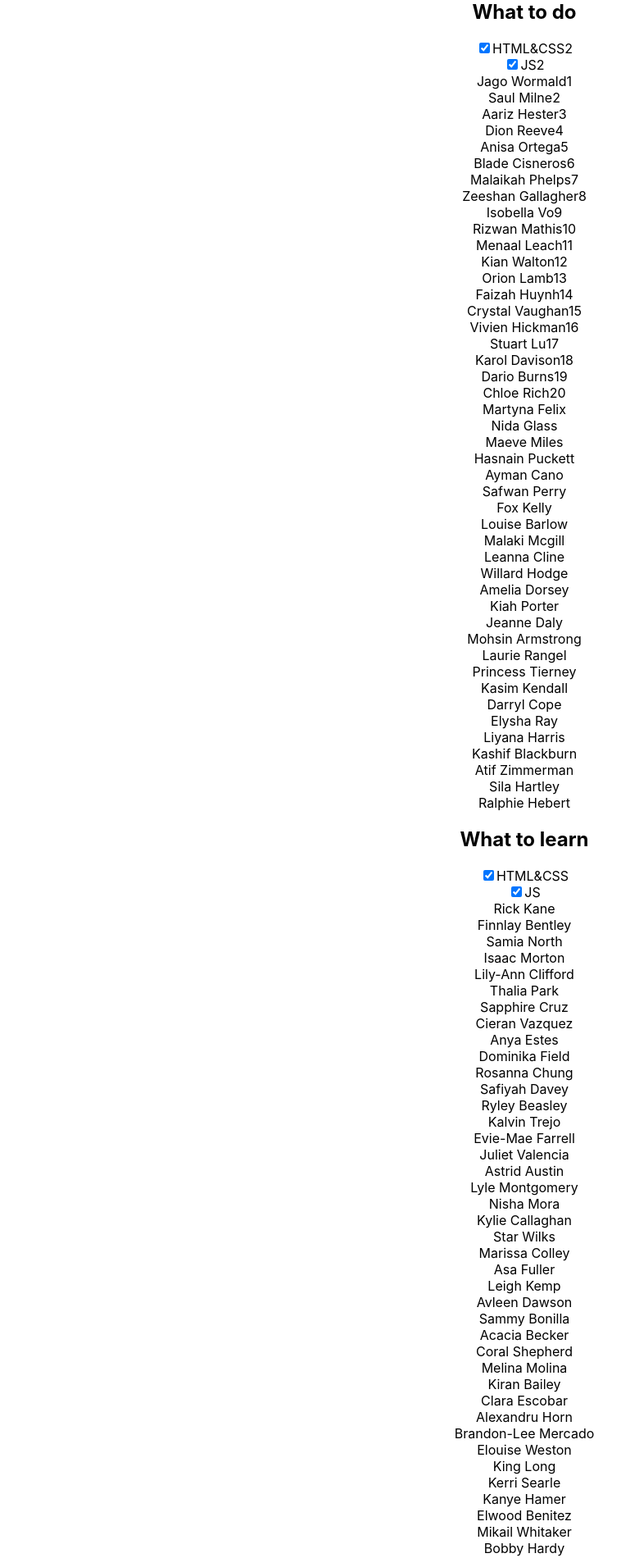
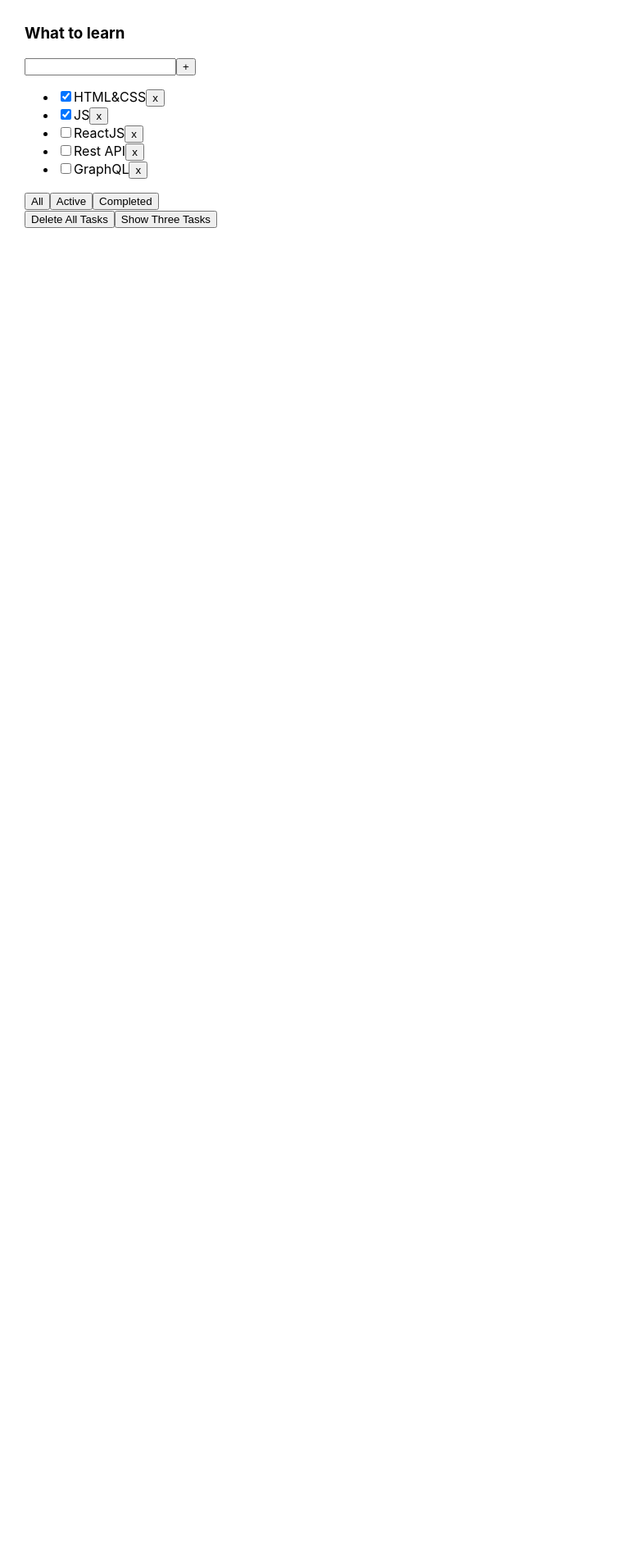
Before and after one commit to vitalyabedik/it-incubator.todolist-exercises, a React (Create React App) app: page / in a window 1280 px wide. Shown: the part 20-1920 px from the top of the page at 82% size, without its empty margins (0-758 px from the left). After the commit the page ends 800 px from the top, so only its background shows below. Built offline with nearby package versions, Linux system fonts and the light colour scheme.

Commit message:
feat: finish 1,2 tasks - 02 lesson

```diff
--- a/src/App.css
+++ b/src/App.css
@@ -1,38 +1,25 @@
+
 .App {
-  text-align: center;
+  padding: 30px;
+  display: flex;
 }
 
-.App-logo {
-  height: 40vmin;
-  pointer-events: none;
+.App > div {
+  margin-right: 50px;
 }
 
-@media (prefers-reduced-motion: no-preference) {
-  .App-logo {
-    animation: App-logo-spin infinite 20s linear;
-  }
+.error {
+  border: red 1px solid;
 }
 
-.App-header {
-  background-color: #282c34;
-  min-height: 100vh;
-  display: flex;
-  flex-direction: column;
-  align-items: center;
-  justify-content: center;
-  font-size: calc(10px + 2vmin);
-  color: white;
+.error-message {
+  color: red;
 }
 
-.App-link {
-  color: #61dafb;
+.active-filter {
+  background-color: aquamarine;
 }
 
-@keyframes App-logo-spin {
-  from {
-    transform: rotate(0deg);
-  }
-  to {
-    transform: rotate(360deg);
-  }
+.is-done {
+  opacity: 0.5;
 }
--- a/src/App.tsx
+++ b/src/App.tsx
@@ -1,132 +1,73 @@
-import React from 'react';
+import React, {useState} from 'react';
 import './App.css';
-import Tasks from "./Tasks";
+import {Todolist} from './Todolist';
+
+export type FilterValuesType = "all" | "active" | "completed" | 'clear' | 'showThreeTasks';
+
+//Hi guys!
+//1. Let's create a 'DELETE ALL TASKS' button, and place it above the filter buttons
+//Clicking the button removes all tasks
+//2. Let's create a fourth filter button-if you click it, the first three tasks will be displayed
+//3. Relocate everything associated with  filters to the Todolist.tsx component. Make it work
+//
+// let [filter, setFilter] = useState<FilterValuesType>("all");
+//
+// let tasksForTodolist = tasks;
+//
+// if (filter === "active") {
+//     tasksForTodolist = tasks.filter(t => t.isDone === false);
+// }
+// if (filter === "completed") {
+//     tasksForTodolist = tasks.filter(t => t.isDone === true);
+// }
+//
+// function changeFilter(value: FilterValuesType) {
+//     setFilter(value);
+// }
+
+function App() {
+
+    let [tasks, setTasks] = useState([
+        {id: 1, title: "HTML&CSS", isDone: true},
+        {id: 2, title: "JS", isDone: true},
+        {id: 3, title: "ReactJS", isDone: false},
+        {id: 4, title: "Rest API", isDone: false},
+        {id: 5, title: "GraphQL", isDone: false},
+    ]);
+
+    function removeTask(id: number) {
+        let filteredTasks = tasks.filter(t => t.id != id);
+        setTasks(filteredTasks);
+    }
+
+    let [filter, setFilter] = useState<FilterValuesType>("all");
+
+    let tasksForTodolist = tasks;
+
+    if (filter === "active") {
+        tasksForTodolist = tasks.filter(t => !t.isDone);
+    }
+    if (filter === "completed") {
+        tasksForTodolist = tasks.filter(t => t.isDone);
+    }
+    if (filter === "clear") {
+        tasksForTodolist = [];
+    }
+    if (filter === "showThreeTasks") {
+        tasksForTodolist = tasks.slice(0, 3);
+    }
 
 
-// Hi Guys!
-// Let's reinforce our current session!
-// -You have 2 arrays. You should create a new component TASKS, where you will render these arrays.
-// -Don't forget to assign types to our data.
-
-const App: React.FC =  () => {
-    const data1 = {
-        title: "What to do",
-        tasks: [
-            {taskId: 1, title: "HTML&CSS2", isDone: true},
-            {taskId: 2, title: "JS2", isDone: true}
-        ],
-        students: [
-            'Jago Wormald1',
-            'Saul Milne2',
-            'Aariz Hester3',
-            'Dion Reeve4',
-            'Anisa Ortega5',
-            'Blade Cisneros6',
-            'Malaikah Phelps7',
-            'Zeeshan Gallagher8',
-            'Isobella Vo9',
-            'Rizwan Mathis10',
-            'Menaal Leach11',
-            'Kian Walton12',
-            'Orion Lamb13',
-            'Faizah Huynh14',
-            'Crystal Vaughan15',
-            'Vivien Hickman16',
-            'Stuart Lu17',
-            'Karol Davison18',
-            'Dario Burns19',
-            'Chloe Rich20',
-            'Martyna Felix',
-            'Nida Glass',
-            'Maeve Miles',
-            'Hasnain Puckett',
-            'Ayman Cano',
-            'Safwan Perry',
-            'Fox Kelly',
-            'Louise Barlow',
-            'Malaki Mcgill',
-            'Leanna Cline',
-            'Willard Hodge',
-            'Amelia Dorsey',
-            'Kiah Porter',
-            'Jeanne Daly',
-            'Mohsin Armstrong',
-            'Laurie Rangel',
-            'Princess Tierney',
-            'Kasim Kendall',
-            'Darryl Cope',
-            'Elysha Ray',
-            'Liyana Harris',
-            'Kashif Blackburn',
-            'Atif Zimmerman',
-            'Sila Hartley',
-            'Ralphie Hebert',
-        ]
-    }
-    const data2 =   {
-        title: "What to learn",
-        tasks: [
-            {taskId: 1, title: "HTML&CSS", isDone: true},
-            {taskId: 2, title: "JS", isDone: true}
-        ],
-        students: [
-            'Rick Kane',
-            'Finnlay Bentley',
-            'Samia North',
-            'Isaac Morton',
-            'Lily-Ann Clifford',
-            'Thalia Park',
-            'Sapphire Cruz',
-            'Cieran Vazquez',
-            'Anya Estes',
-            'Dominika Field',
-            'Rosanna Chung',
-            'Safiyah Davey',
-            'Ryley Beasley',
-            'Kalvin Trejo',
-            'Evie-Mae Farrell',
-            'Juliet Valencia',
-            'Astrid Austin',
-            'Lyle Montgomery',
-            'Nisha Mora',
-            'Kylie Callaghan',
-            'Star Wilks',
-            'Marissa Colley',
-            'Asa Fuller',
-            'Leigh Kemp',
-            'Avleen Dawson',
-            'Sammy Bonilla',
-            'Acacia Becker',
-            'Coral Shepherd',
-            'Melina Molina',
-            'Kiran Bailey',
-            'Clara Escobar',
-            'Alexandru Horn',
-            'Brandon-Lee Mercado',
-            'Elouise Weston',
-            'King Long',
-            'Kerri Searle',
-            'Kanye Hamer',
-            'Elwood Benitez',
-            'Mikail Whitaker',
-            'Bobby Hardy',
-            'Talha Ferry',
-            'Priscilla Landry',
-            'Olivia-Grace Cain',
-            'Kiaan Wallace',
-            'Wesley Padilla90',
-            'Ella-Grace Wooten91',
-            'Kaif Molloy92',
-            'Kamal Broadhurst93',
-            'Bianca Ferrell94',
-            'Micheal Talbot95',
-        ]
+    function changeFilter(value: FilterValuesType) {
+        setFilter(value);
     }
 
     return (
         <div className="App">
-            <Tasks data={data1}/>
-            <Tasks data={data2}/>
+            <Todolist title="What to learn"
+                      tasks={tasksForTodolist}
+                      removeTask={removeTask}
+                      changeFilter={changeFilter}/>
         </div>
     );
 }
@@ -134,205 +75,61 @@ const App: React.FC =  () => {
 export default App;
 
 
+//-------------------------------------------------------------------------
 
-
-
-
-
-
-
-
-
-
-
-
-
-
-
-
-
-
-
-
-
-
-
-
-
-//--------------------------------------------------------------
-// import React from 'react';
+// import React, {useState} from 'react';
 // import './App.css';
-// import {Tasks} from "./Tasks";
-//
-// export type DataType = {
-//     title: string
-//     tasks: Array<TasksType>
-//     students: Array<string>
-// }
-// export type TasksType = {
-//     taskId: number
-//     title: string
-//     isDone: boolean
-// }
+// import {Todolist} from './Todolist';
 //
 //
+// export type FilterValuesType = "all" | "active" | "completed" | "three";
+//
 // function App() {
-//     const data1= {
-//         title: "What to do",
-//         tasks: [
-//             {taskId: 1, title: "HTML&CSS2", isDone: true},
-//             {taskId: 2, title: "JS2", isDone: true}
-//         ],
-//         students: [
-//             'Jago Wormald1',
-//             'Saul Milne2',
-//             'Aariz Hester3',
-//             'Dion Reeve4',
-//             'Anisa Ortega5',
-//             'Blade Cisneros6',
-//             'Malaikah Phelps7',
-//             'Zeeshan Gallagher8',
-//             'Isobella Vo9',
-//             'Rizwan Mathis10',
-//             'Menaal Leach11',
-//             'Kian Walton12',
-//             'Orion Lamb13',
-//             'Faizah Huynh14',
-//             'Crystal Vaughan15',
-//             'Vivien Hickman16',
-//             'Stuart Lu17',
-//             'Karol Davison18',
-//             'Dario Burns19',
-//             'Chloe Rich20',
-//             'Martyna Felix',
-//             'Nida Glass',
-//             'Maeve Miles',
-//             'Hasnain Puckett',
-//             'Ayman Cano',
-//             'Safwan Perry',
-//             'Fox Kelly',
-//             'Louise Barlow',
-//             'Malaki Mcgill',
-//             'Leanna Cline',
-//             'Willard Hodge',
-//             'Amelia Dorsey',
-//             'Kiah Porter',
-//             'Jeanne Daly',
-//             'Mohsin Armstrong',
-//             'Laurie Rangel',
-//             'Princess Tierney',
-//             'Kasim Kendall',
-//             'Darryl Cope',
-//             'Elysha Ray',
-//             'Liyana Harris',
-//             'Kashif Blackburn',
-//             'Atif Zimmerman',
-//             'Sila Hartley',
-//             'Ralphie Hebert',
-//         ]
+//
+//     let [tasks, setTasks] = useState([
+//         {id: 1, title: "HTML&CSS", isDone: true},
+//         {id: 2, title: "JS", isDone: true},
+//         {id: 3, title: "ReactJS", isDone: false},
+//         {id: 4, title: "Rest API", isDone: false},
+//         {id: 5, title: "GraphQL", isDone: false},
+//     ]);
+//
+//     const deleteAllTasks = () => {
+//         setTasks([])
 //     }
-//     const data2 = {
-//         title: "What to learn",
-//         tasks: [
-//             {taskId: 1, title: "HTML&CSS", isDone: true},
-//             {taskId: 2, title: "JS", isDone: true}
-//         ],
-//         students: [
-//             'Rick Kane',
-//             'Finnlay Bentley',
-//             'Samia North',
-//             'Isaac Morton',
-//             'Lily-Ann Clifford',
-//             'Thalia Park',
-//             'Sapphire Cruz',
-//             'Cieran Vazquez',
-//             'Anya Estes',
-//             'Dominika Field',
-//             'Rosanna Chung',
-//             'Safiyah Davey',
-//             'Ryley Beasley',
-//             'Kalvin Trejo',
-//             'Evie-Mae Farrell',
-//             'Juliet Valencia',
-//             'Astrid Austin',
-//             'Lyle Montgomery',
-//             'Nisha Mora',
-//             'Kylie Callaghan',
-//             'Star Wilks',
-//             'Marissa Colley',
-//             'Asa Fuller',
-//             'Leigh Kemp',
-//             'Avleen Dawson',
-//             'Sammy Bonilla',
-//             'Acacia Becker',
-//             'Coral Shepherd',
-//             'Melina Molina',
-//             'Kiran Bailey',
-//             'Clara Escobar',
-//             'Alexandru Horn',
-//             'Brandon-Lee Mercado',
-//             'Elouise Weston',
-//             'King Long',
-//             'Kerri Searle',
-//             'Kanye Hamer',
-//             'Elwood Benitez',
-//             'Mikail Whitaker',
-//             'Bobby Hardy',
-//             'Talha Ferry',
-//             'Priscilla Landry',
-//             'Olivia-Grace Cain',
-//             'Kiaan Wallace',
-//             'Wesley Padilla90',
-//             'Ella-Grace Wooten91',
-//             'Kaif Molloy92',
-//             'Kamal Broadhurst93',
-//             'Bianca Ferrell94',
-//             'Micheal Talbot95',
-//         ]
+//
+//     function removeTask(id: number) {
+//         let filteredTasks = tasks.filter(t => t.id != id);
+//         setTasks(filteredTasks);
 //     }
+//
+//     // let [filter, setFilter] = useState<FilterValuesType>("all");
+//     //
+//     // let tasksForTodolist = tasks;
+//     //
+//     // if (filter === "active") {
+//     //     tasksForTodolist = tasks.filter(t => t.isDone === false);
+//     // }
+//     // if (filter === "completed") {
+//     //     tasksForTodolist = tasks.filter(t => t.isDone === true);
+//     // }
+//     //
+//     // function changeFilter(value: FilterValuesType) {
+//     //     setFilter(value);
+//     // }
 //
 //     return (
 //         <div className="App">
-//             <Tasks data={data1}/>
-//             <Tasks data={data2}/>
+//             <Todolist
+//                 title="What to learn"
+//                 tasks={tasks}
+//                 removeTask={removeTask}
+//                 //changeFilter={changeFilter}
+//                 deleteAllTasks={deleteAllTasks}
+//
+//             />
 //         </div>
 //     );
 // }
 //
 // export default App;
-
-// import React from 'react';
-// import {DataType} from "./App";
-//
-// type  TasksPropsType = {
-//     data: DataType
-// }
-//
-// export const Tasks = (props: TasksPropsType) => {
-//     return (
-//         <div>
-//             <h1>{props.data.title}</h1>
-//             <ul>
-//                 {props.data.tasks.map(el => {
-//                     return (
-//                         <li>
-//                             <span>{el.taskId}</span>
-//                             <span>{el.title}</span>
-//                             <span>{el.isDone}</span>
-//                         </li>
-//                     )
-//                 })}
-//             </ul>
-//
-//             <ul>
-//                 {props.data.students.map(el => {
-//                     return (
-//                         <li>{el}</li>
-//                     )
-//                 })}
-//             </ul>
-//         </div>
-//     );
-// };
-
-//--------------------------------------------------------------
--- /dev/null
+++ b/src/Todolist.tsx
@@ -0,0 +1,149 @@
+import React from 'react';
+import {FilterValuesType} from './App';
+
+type TaskType = {
+    id: number
+    title: string
+    isDone: boolean
+}
+
+type PropsType = {
+    title: string
+    tasks: Array<TaskType>
+    removeTask: (taskId: number) => void
+    changeFilter: (value: FilterValuesType) => void
+}
+
+export function Todolist(props: PropsType) {
+    return <div>
+        <h3>{props.title}</h3>
+        <div>
+            <input/>
+            <button>+</button>
+        </div>
+        <ul>
+            {
+                props.tasks.map(t => <li key={t.id}>
+                    <input type="checkbox" checked={t.isDone}/>
+                    <span>{t.title}</span>
+                    <button onClick={ () => { props.removeTask(t.id) } }>x</button>
+                </li>)
+            }
+        </ul>
+        <div>
+            <button onClick={ () => { props.changeFilter("all") } }>
+                All
+            </button>
+            <button onClick={ () => { props.changeFilter("active") } }>
+                Active
+            </button>
+            <button onClick={ () => { props.changeFilter("completed") } }>
+                Completed
+            </button>
+        </div>
+        <div>
+            <button onClick={ () => { props.changeFilter("clear") } }>
+                Delete All Tasks
+            </button>
+            <button onClick={ () => { props.changeFilter("showThreeTasks") } }>
+                Show Three Tasks
+            </button>
+        </div>
+    </div>
+}
+
+
+
+
+
+
+
+
+
+
+
+
+
+
+
+
+
+
+
+
+
+
+
+
+
+//------------------------------------------------------------------------------------------------
+
+// import React, {useState} from 'react';
+// import {FilterValuesType} from './App';
+//
+// type TaskType = {
+//     id: number
+//     title: string
+//     isDone: boolean
+// }
+//
+// type PropsType = {
+//     title: string
+//     tasks: Array<TaskType>
+//     removeTask: (taskId: number) => void
+//     //changeFilter: (value: FilterValuesType) => void
+//     deleteAllTasks:()=>void
+// }
+//
+// export function Todolist(props: PropsType) {
+//
+//     let [filter, setFilter] = useState<FilterValuesType>("all");
+//
+//     let tasksForTodolist = props.tasks;
+//
+//     if (filter === "three") {
+//         tasksForTodolist = props.tasks.filter(t => t.id<4);
+//     }
+//     if (filter === "active") {
+//         tasksForTodolist = props.tasks.filter(t => t.isDone === false);
+//     }
+//     if (filter === "completed") {
+//         tasksForTodolist = props.tasks.filter(t => t.isDone === true);
+//     }
+//
+//     function changeFilter(value: FilterValuesType) {
+//         setFilter(value);
+//     }
+//
+//     return <div>
+//         <h3>{props.title}</h3>
+//         <div>
+//             <input/>
+//             <button>+</button>
+//         </div>
+//         <ul>
+//             {
+//                 tasksForTodolist.map(t => <li key={t.id}>
+//                     <input type="checkbox" checked={t.isDone}/>
+//                     <span>{t.title}</span>
+//                     <button onClick={ () => { props.removeTask(t.id) } }>x</button>
+//                 </li>)
+//             }
+//         </ul>
+//         <button onClick={()=>props.deleteAllTasks()}>DELETE ALL TASKS</button>
+//         <div>
+//             <button onClick={ () => { changeFilter("three") } }>
+//                 Give me the first three
+//             </button>
+//             <button onClick={ () => { changeFilter("all") } }>
+//                 All
+//             </button>
+//             <button onClick={ () => { changeFilter("active") } }>
+//                 Active
+//             </button>
+//             <button onClick={ () => { changeFilter("completed") } }>
+//                 Completed
+//             </button>
+//         </div>
+//     </div>
+// }
--- a/src/index.tsx
+++ b/src/index.tsx
@@ -1,19 +1,9 @@
 import React from 'react';
-import ReactDOM from 'react-dom/client';
 import './index.css';
 import App from './App';
-import reportWebVitals from './reportWebVitals';
 
-const root = ReactDOM.createRoot(
-  document.getElementById('root') as HTMLElement
-);
-root.render(
-  <React.StrictMode>
-    <App />
-  </React.StrictMode>
-);
+import { createRoot } from 'react-dom/client';
 
-// If you want to start measuring performance in your app, pass a function
-// to log results (for example: reportWebVitals(console.log))
-// or send to an analytics endpoint. Learn more: https://bit.ly/CRA-vitals
-reportWebVitals();
+const container  = document.getElementById('root') as HTMLElement
+const root = createRoot(container);
+root.render(<App />);
```
Also changed, not shown: src/setupTests.ts (+1 -1 lines), src/logo.svg.
